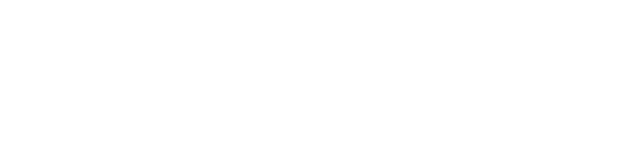
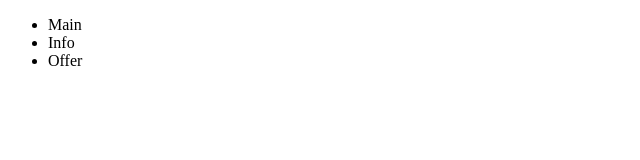
Before and after one commit to OlhaPelekh/Project, a plain HTML site: page index.html in a window 1280 px wide. Shown: the whole page, without its empty margins (0-640 px from the left). Drawn offline with Linux system fonts and the light colour scheme.

Commit message:
add header

```diff
--- a/index.html
+++ b/index.html
@@ -6,6 +6,14 @@
     <title>Project</title>
 </head>
 <body>
-
+<header>
+    <nav>
+        <ul>
+            <li><a>Main</a></li>
+            <li><a>Info</a></li>
+            <li><a>Offer</a></li>
+        </ul>
+    </nav>
+</header>
 </body>
 </html>
```
